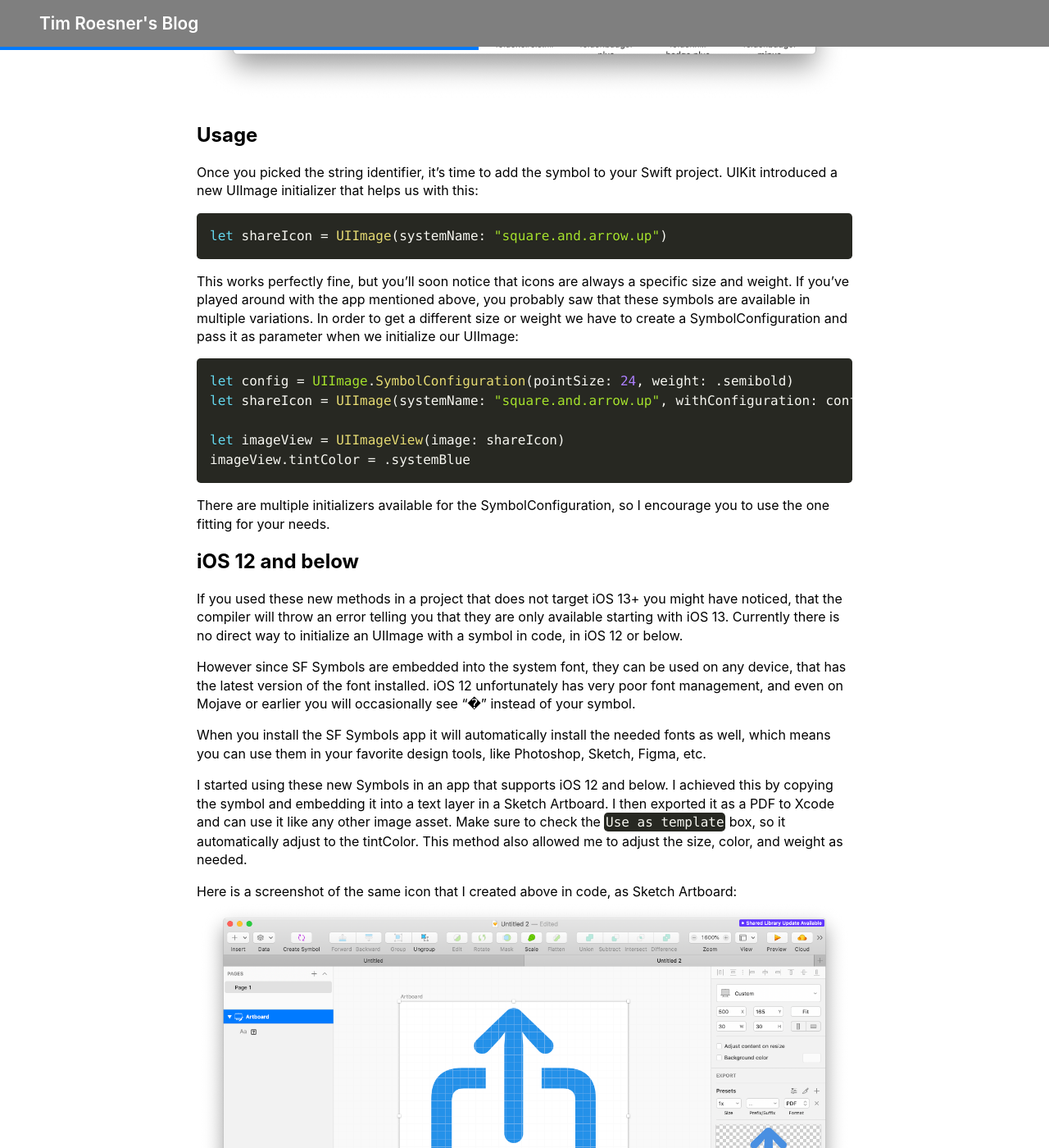
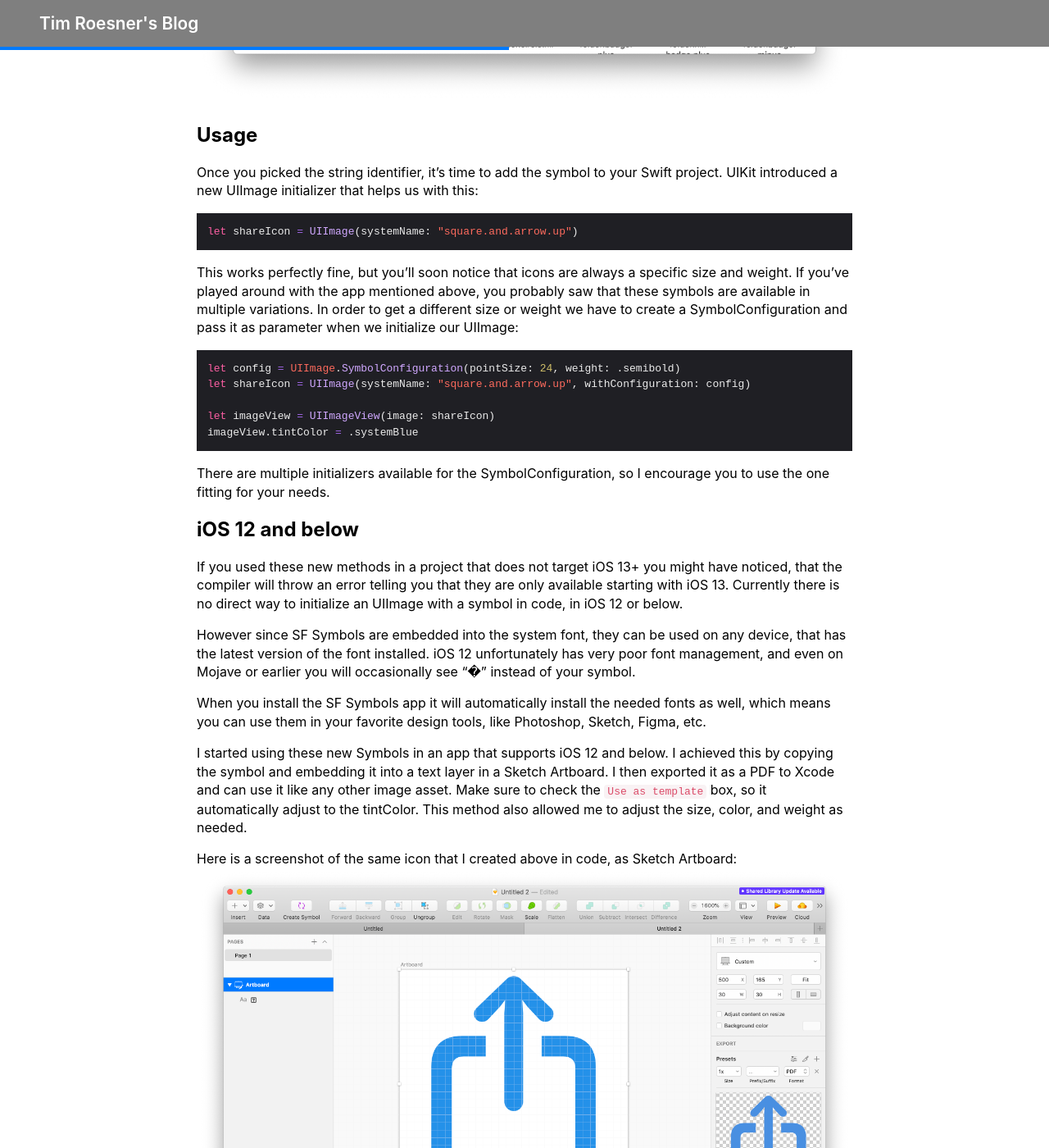
Before and after one commit to timroesner/Blog, a Jekyll site: the page built from _posts/2019-10-10-using-sf-symbols.md, in a window 1280 px wide and 1400 px high, scrolled down 766 px. Shown: the whole window at 82% size. Built offline with Jekyll 4.4.1, drawn with Linux system fonts in a browser that asks for light colours; nearby versions of some CDN libraries.

Commit message:
Add new xcode prism theme

```diff
--- a/_layouts/main.html
+++ b/_layouts/main.html
@@ -6,7 +6,7 @@
         <meta name="viewport" content="width=device-width, initial-scale=1">
         <link rel="alternate" type="application/rss+xml" title="Tim Roesner’s Blog" href="/feed.xml">
         <link rel="stylesheet" type="text/css" href="/assets/css/index.css" />
-        <link href="https://cdnjs.cloudflare.com/ajax/libs/prism/1.20.0/themes/prism-okaidia.min.css" rel="stylesheet" async/>
+        <link rel="stylesheet" type="text/css" href="/assets/css/xcode-prism-theme.css" />
     </head>
 
     <body>
--- /dev/null
+++ b/assets/css/xcode-prism-theme.css
@@ -0,0 +1,143 @@
+/* Generated with http://k88hudson.github.io/syntax-highlighting-theme-generator/www */
+/* http://k88hudson.github.io/react-markdocs */
+/**
+ * @author k88hudson
+ *
+ * Based on prism.js default theme for JavaScript, CSS and HTML
+ * Based on dabblet (http://dabblet.com)
+ * @author Lea Verou
+ */
+/*********************************************************
+* General
+*/
+pre[class*="language-"],
+code[class*="language-"] {
+  color: #ebebeb;
+  font-size: 13px;
+  text-shadow: none;
+  font-family: monospace;
+  direction: ltr;
+  text-align: left;
+  white-space: pre;
+  word-spacing: normal;
+  word-break: normal;
+  line-height: 1.5;
+  -moz-tab-size: 4;
+  -o-tab-size: 4;
+  tab-size: 4;
+  -webkit-hyphens: none;
+  -moz-hyphens: none;
+  -ms-hyphens: none;
+  hyphens: none;
+}
+pre[class*="language-"]::selection,
+code[class*="language-"]::selection,
+pre[class*="language-"]::mozselection,
+code[class*="language-"]::mozselection {
+  text-shadow: none;
+  background: #515b70;
+}
+@media print {
+  pre[class*="language-"],
+  code[class*="language-"] {
+    text-shadow: none;
+  }
+}
+pre[class*="language-"] {
+  padding: 1em;
+  margin: .5em 0;
+  overflow: auto;
+  background: #1f1f24;
+}
+:not(pre) > code[class*="language-"] {
+  padding: .1em .3em;
+  border-radius: .3em;
+  color: #db4c69;
+  background: #f9f2f4;
+}
+/*********************************************************
+* Tokens
+*/
+.namespace {
+  opacity: .7;
+}
+.token.comment,
+.token.prolog,
+.token.doctype,
+.token.cdata {
+  color: #6c7986;
+}
+.token.punctuation {
+  color: #ebebeb;
+}
+.token.property,
+.token.tag,
+.token.boolean,
+.token.number,
+.token.constant,
+.token.symbol,
+.token.deleted {
+  color: #d0bf69;
+}
+.token.selector,
+.token.attr-name,
+.token.string,
+.token.char,
+.token.builtin,
+.token.inserted {
+  color: #fc6a5d;
+}
+.token.operator,
+.token.entity,
+.token.url,
+.language-css .token.string,
+.style .token.string {
+  color: #a167e6;
+  background: #1f1f24;
+}
+.token.atrule,
+.token.attr-value,
+.token.keyword {
+  color: #fc5fa3;
+}
+.token.function {
+  color: #d0a8ff;
+}
+.token.regex,
+.token.important,
+.token.variable {
+  color: #fd8f3f;
+}
+.token.important,
+.token.bold {
+  font-weight: bold;
+}
+.token.italic {
+  font-style: italic;
+}
+.token.entity {
+  cursor: help;
+}
+/*********************************************************
+* Line highlighting
+*/
+pre[data-line] {
+  position: relative;
+}
+pre[class*="language-"] > code[class*="language-"] {
+  position: relative;
+  z-index: 1;
+}
+.line-highlight {
+  position: absolute;
+  left: 0;
+  right: 0;
+  padding: inherit 0;
+  margin-top: 1em;
+  background: #23252b;
+  box-shadow: inset 5px 0 0 #23252b;
+  z-index: 0;
+  pointer-events: none;
+  line-height: inherit;
+  white-space: pre;
+}
```
